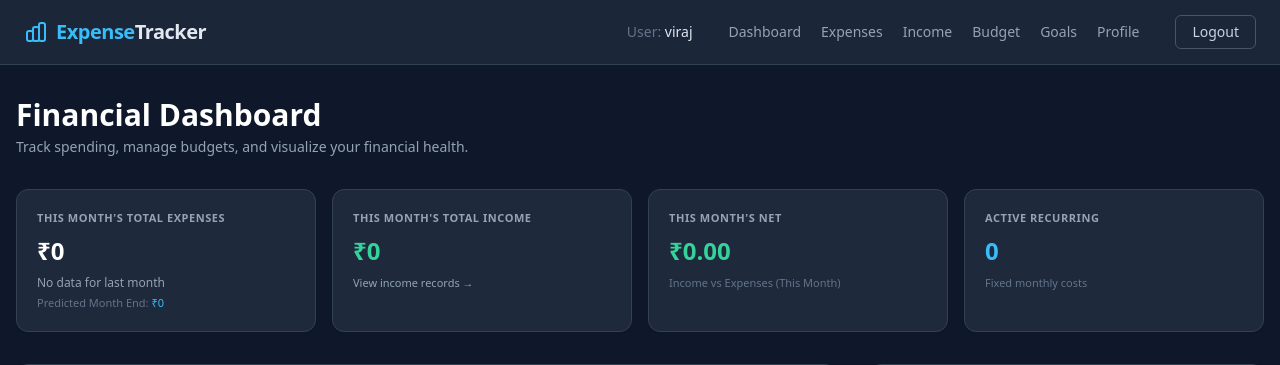
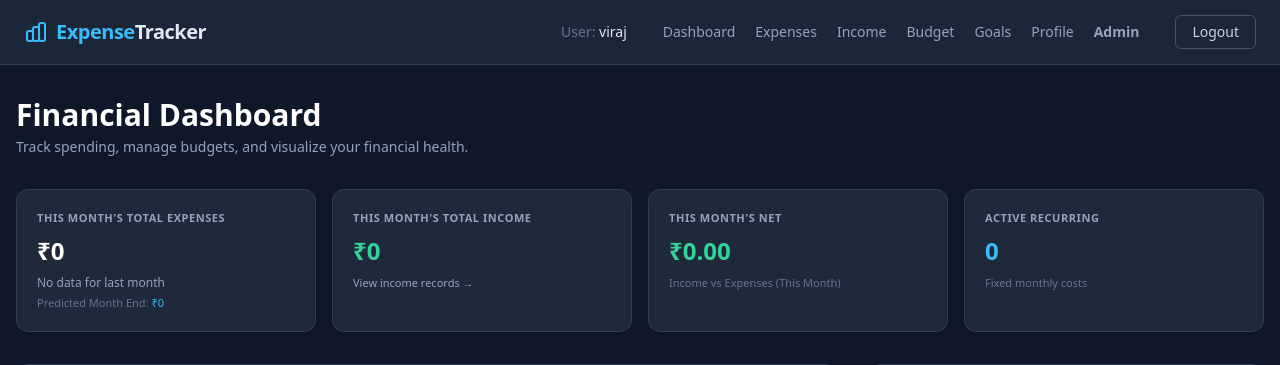
Before and after one commit to Viraj25789/FinFlow, a Flask app: page / in a window 1280 px wide. Shown: the top 365 px of the page. Run offline with Flask 3, Linux system fonts and the light colour scheme; a user stored in the database is signed in; some libraries are stand-ins or nearby versions.

Commit message:
Show admin navigation using account role

```diff
--- a/templates/base.html
+++ b/templates/base.html
@@ -43,7 +43,7 @@
                     <a href="{{ url_for('budget') }}" class="hover:text-brand transition">Budget</a>
                     <a href="{{ url_for('goals') }}" class="hover:text-brand transition">Goals</a>
                     <a href="{{ url_for('profile') }}" class="hover:text-brand transition">Profile</a>
-                    {% if current_user.username == 'admin' %}
+                    {% if current_user.is_admin %}
                     <a href="{{ url_for('admin_panel') }}" class="hover:text-rose-400 transition font-bold">Admin</a>
                     {% endif %}
                     <a href="{{ url_for('logout') }}" class="text-slate-300 hover:text-white transition ml-4 px-4 py-1.5 border border-slate-600 rounded-md hover:bg-slate-700">Logout</a>
```
